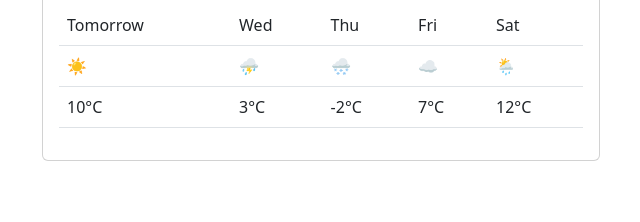
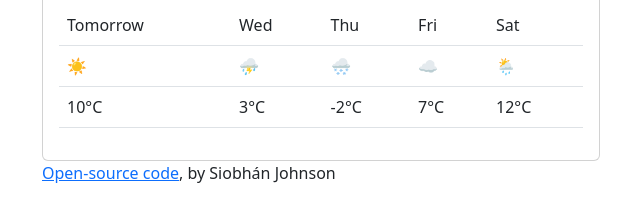
Before and after one commit to shivler/weather-app, a website built with Parcel: page index.html in a window 1280 px wide. Shown: the part 244-466 px from the top of the page, without its empty margins (40-680 px from the left). Built offline with nearby package versions, Linux system fonts and the light colour scheme.

Commit message:
Adding GitHub repository link

```diff
--- a/index.html
+++ b/index.html
@@ -85,7 +85,8 @@
       </div>
         </div>
       </div>
-  </div>
+     <span><a href="https://github.com/shivler/weather-app" target="_blank">Open-source code</a>, by Siobhán Johnson</span>
+    </div>
   </form>
     <script src="app/index.js"></script>
   </body>
```
